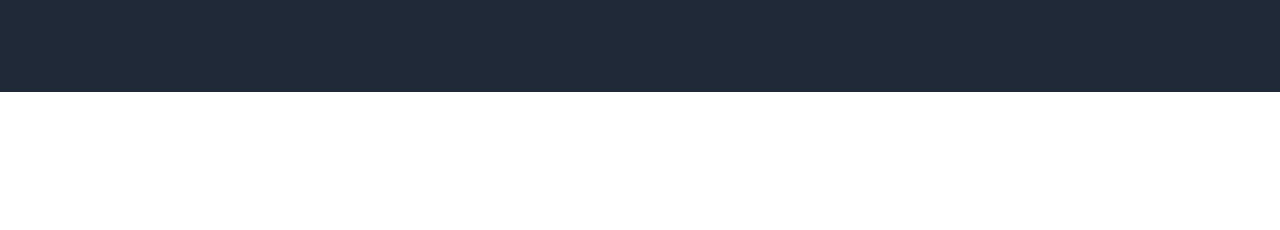
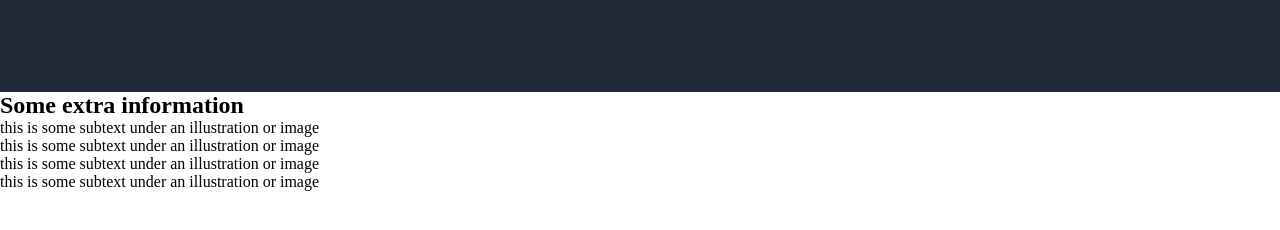
Before and after one commit to Shanpey/landing-pag-top, a plain HTML site: page index.html in a window 1280 px wide. Shown: the part 316-546 px from the top of the page. Drawn offline with Linux system fonts and the light colour scheme.

Commit message:
Add to html contents of "some random information"

```diff
--- a/index.html
+++ b/index.html
@@ -38,7 +38,36 @@
     </header>
 
     <main>
+        <div>
+            <h2>Some extra information</h2>
+            <div class="container-boxes">
+                <div class="container-box">
+                    <div class="box-one"></div>
+                    <p>this is some subtext under an illustration or image</p>
+                </div>
+                <div class="container-box">
+                    <div class="box-two"></div>
+                    <p>this is some subtext under an illustration or image</p>
+                </div>
+                <div class="container-three">
+                    <div class="box-one"></div>
+                    <p>this is some subtext under an illustration or image</p>
+                </div>
+                <div class="container-four">
+                    <div class="box-one"></div>
+                    <p>this is some subtext under an illustration or image</p>
+                </div>
+            </div>
 
+        </div>
+
+        <div>
+
+        </div>
+
+        <div>
+
+        </div>
     </main>
 
     <footer>
```
